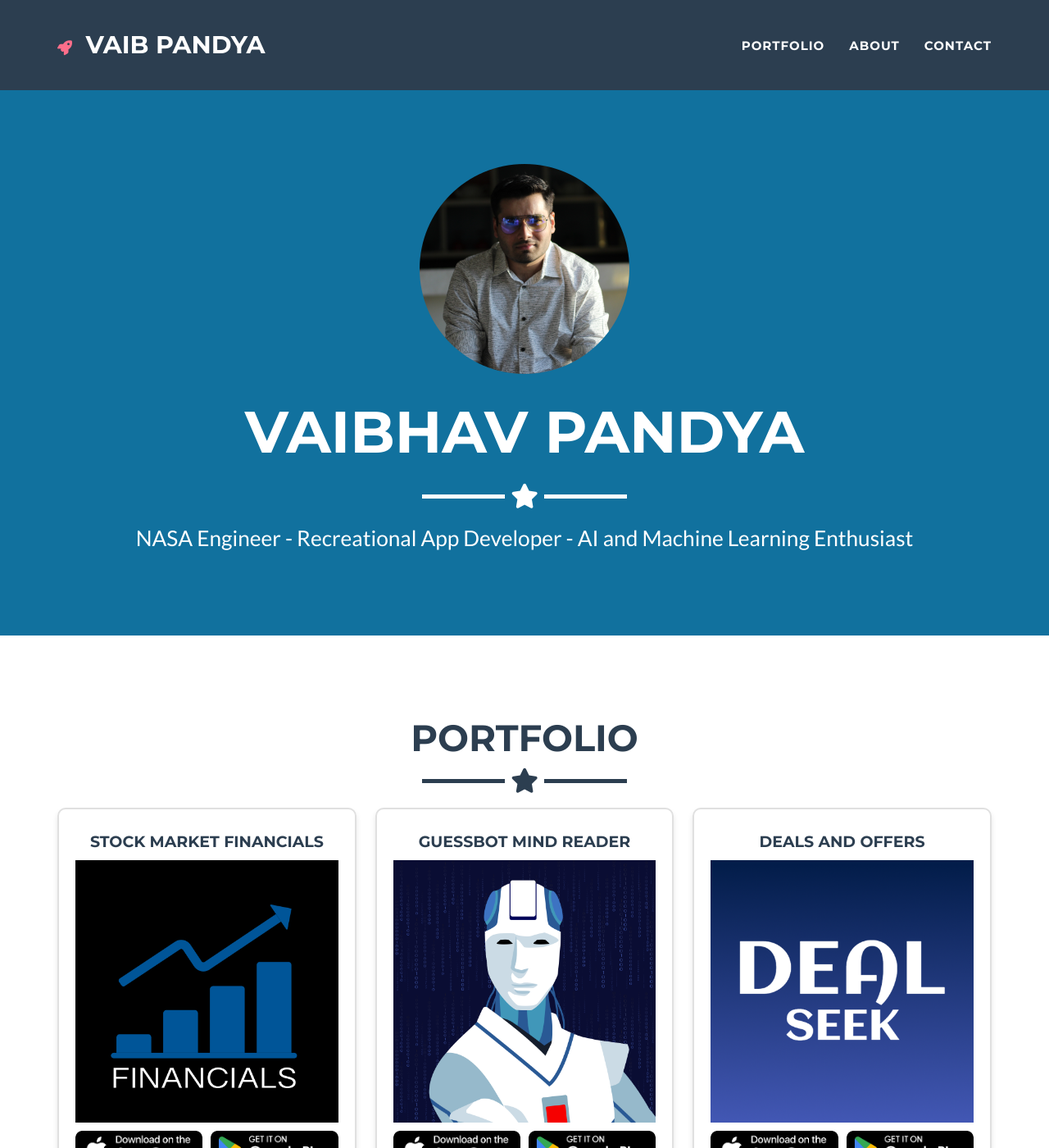
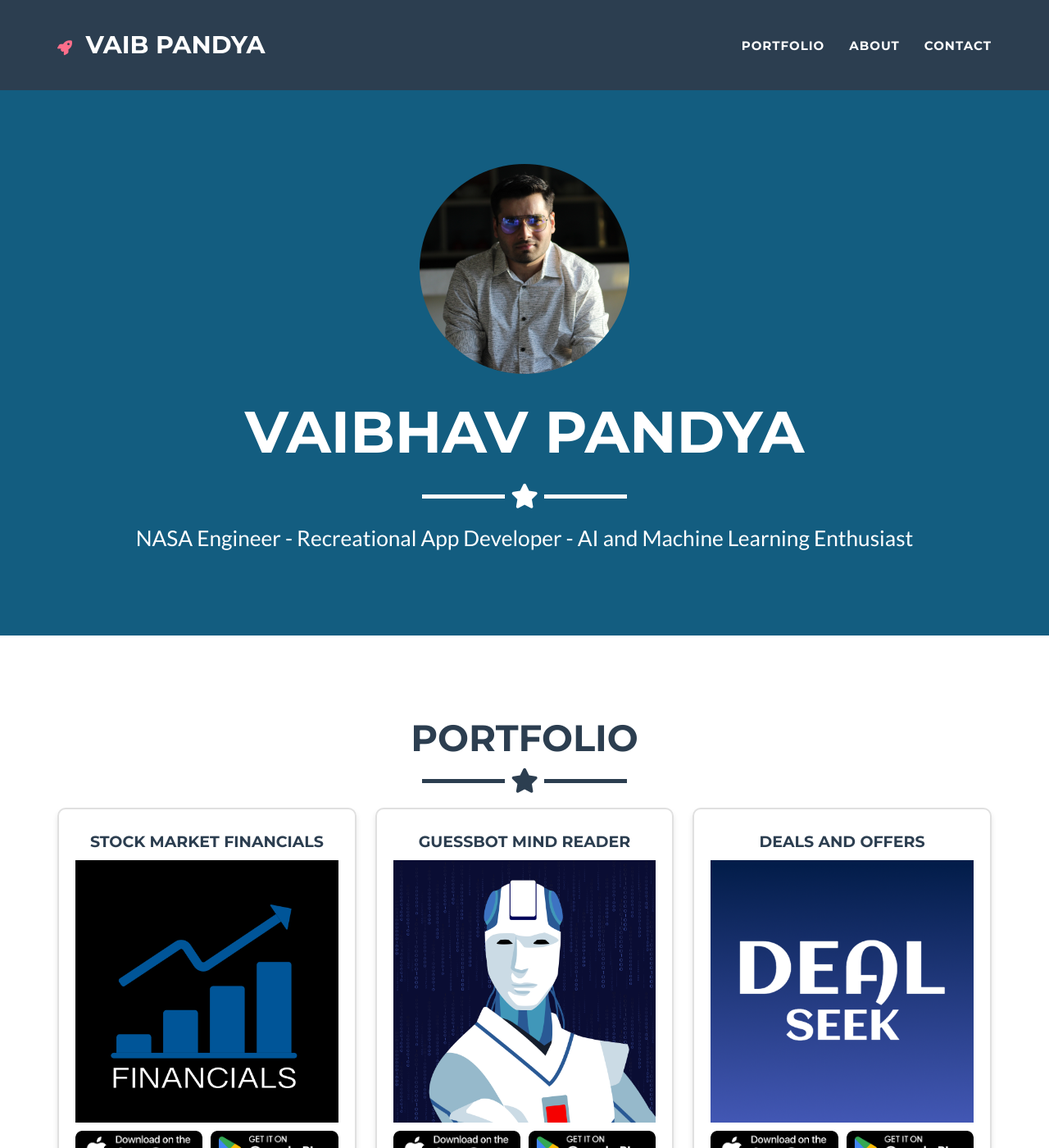
Before and after one commit to pandyav/pandyav.github.io, a Jekyll site: the page built from _posts/2014-07-18-project-1.markdown, in a window 1280 px wide and 1400 px high. Shown: the whole window at 82% size. Built offline with Jekyll 4.4.1, drawn with Linux system fonts in a browser that asks for light colours.

```diff
--- a/_config.yml
+++ b/_config.yml
@@ -26,7 +26,7 @@
 
 # Color settings (hex-codes without the leading hash-tag)
 color:
-  primary: 11719e #1888bc #18bc9c #80B3FF
+  primary: 135d80 #1888bc #18bc9c #80B3FF
   primary-rgb: "24,288,156" #"128,179,255"
   secondary: 2c3e50 #FD6E8A
   secondary-dark: 233140 #A2122F
```
